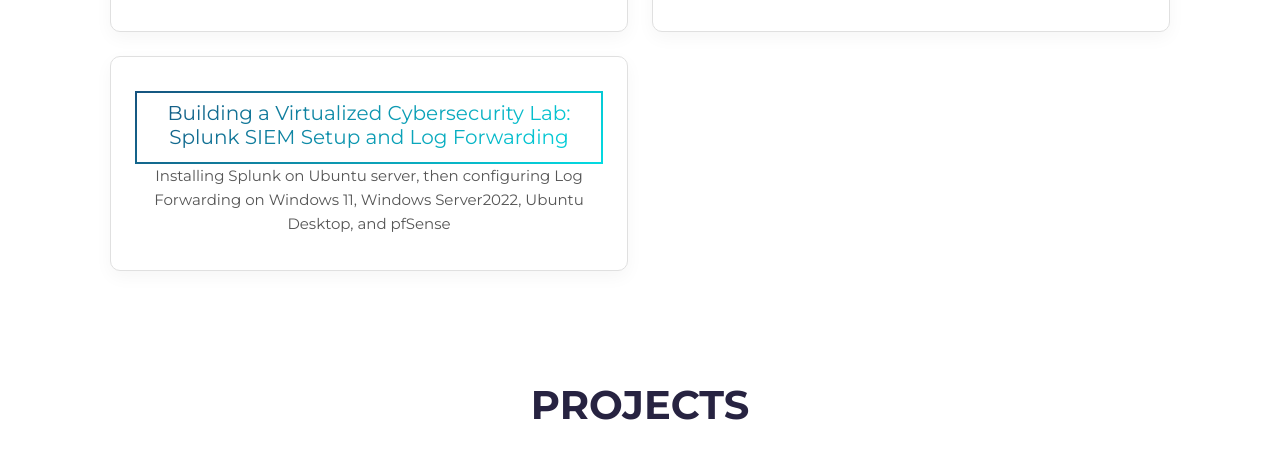
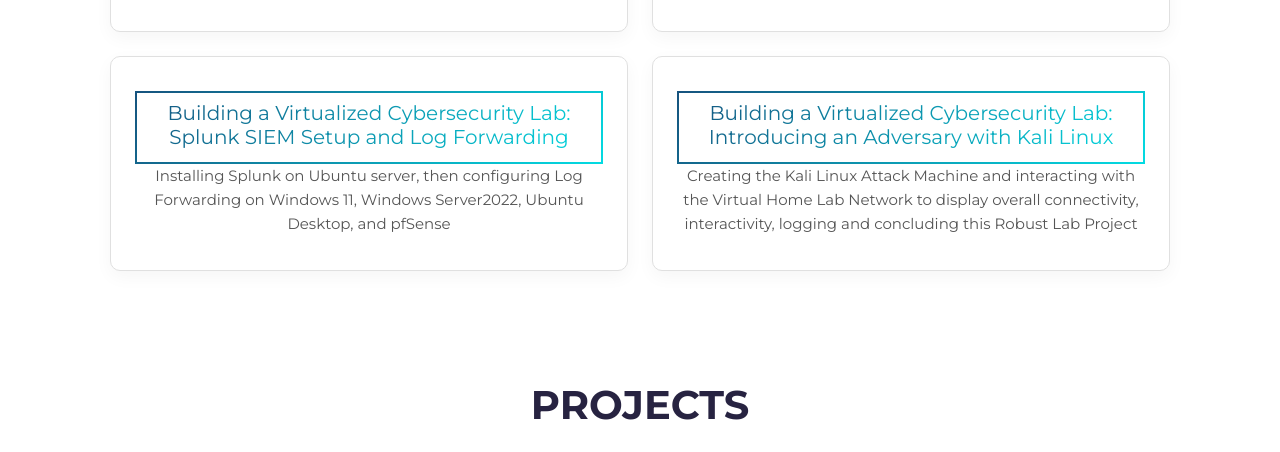
Before and after one commit to GnarlyLasagna/portfolio-site, a website built with Parcel: page src/index.html in a window 1280 px wide. Shown: the part 1354-1806 px from the top of the page. Built offline with nearby package versions, Linux system fonts and the light colour scheme; no server answers.

Commit message:
fixing fourth blog link

```diff
--- a/src/index.html
+++ b/src/index.html
@@ -211,7 +211,33 @@
           </article>
 
     <!-- Blog Card 4 -->
- </div>
+    <article style="
+      border: 1px solid #e0e0e0;
+      border-radius: 10px;
+      padding: 24px;
+      background-color: #ffffff;
+      box-shadow: 0 6px 18px rgba(0,0,0,0.04);
+    ">
+ <a href="https://dev.to/gnarlylasagna/building-a-virtualized-cybersecurity-lab-introducing-an-adversary-with-kali-linux-32ab"
+         target="_blank"
+      class="cta-btn cta-btn--hero"
+         style="
+           display: inline-block;
+           margin-top: 10px;
+           font-weight: 600;
+           color: #1a73e8;
+           text-decoration: none;
+         ">
+      <h3 style="margin-top: 0; font-size: 20px;">
+Building a Virtualized Cybersecurity Lab: Introducing an Adversary with Kali Linux
+      </h3>
+      </a>
+      <p style="font-size: 15px; line-height: 1.6; color: #555;">
+            Creating the Kali Linux Attack Machine and interacting with the Virtual Home Lab Network to display overall connectivity, interactivity, logging and concluding this Robust Lab Project
+      </p>
+
+    </article>
+  </div>
 </section>
 
 
```
